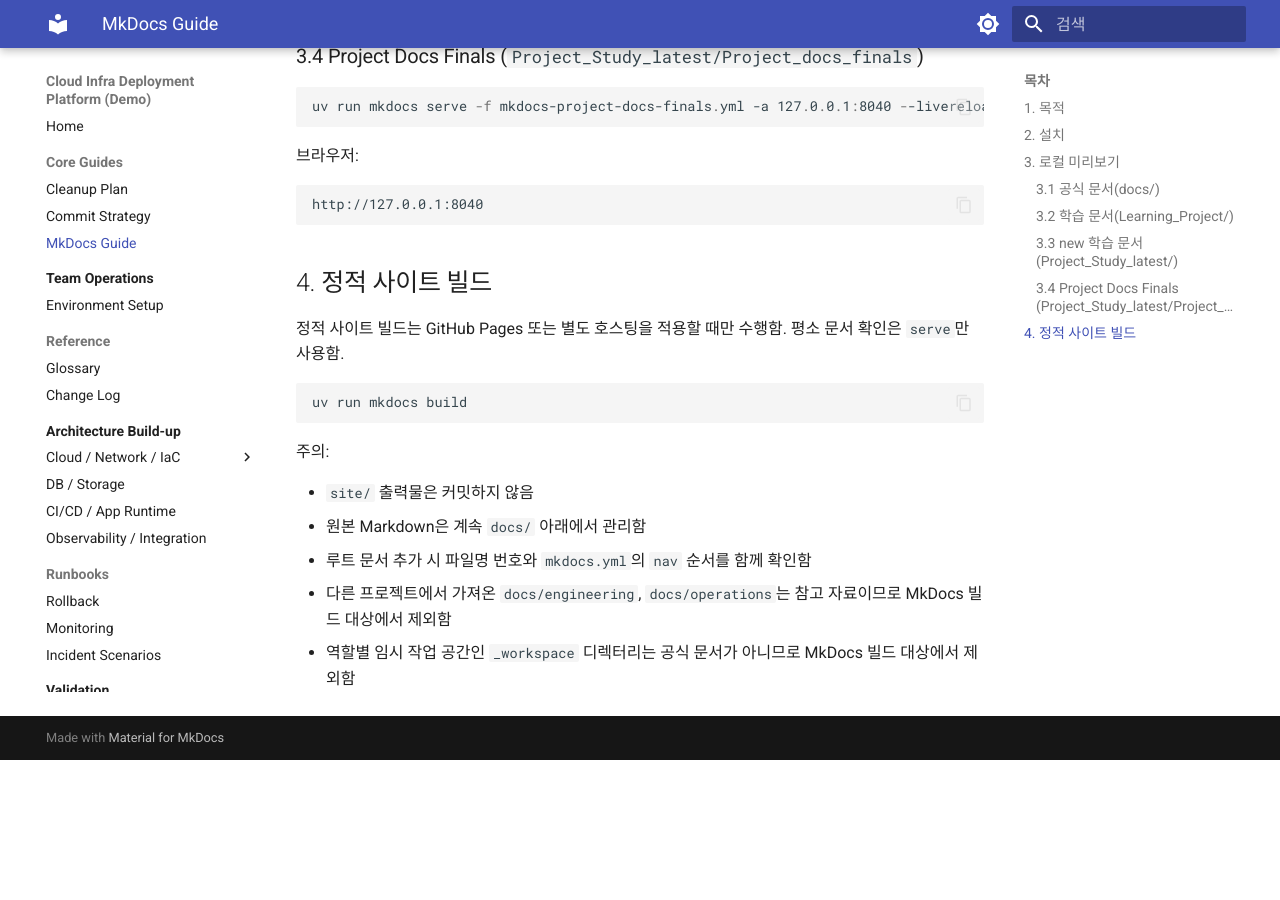
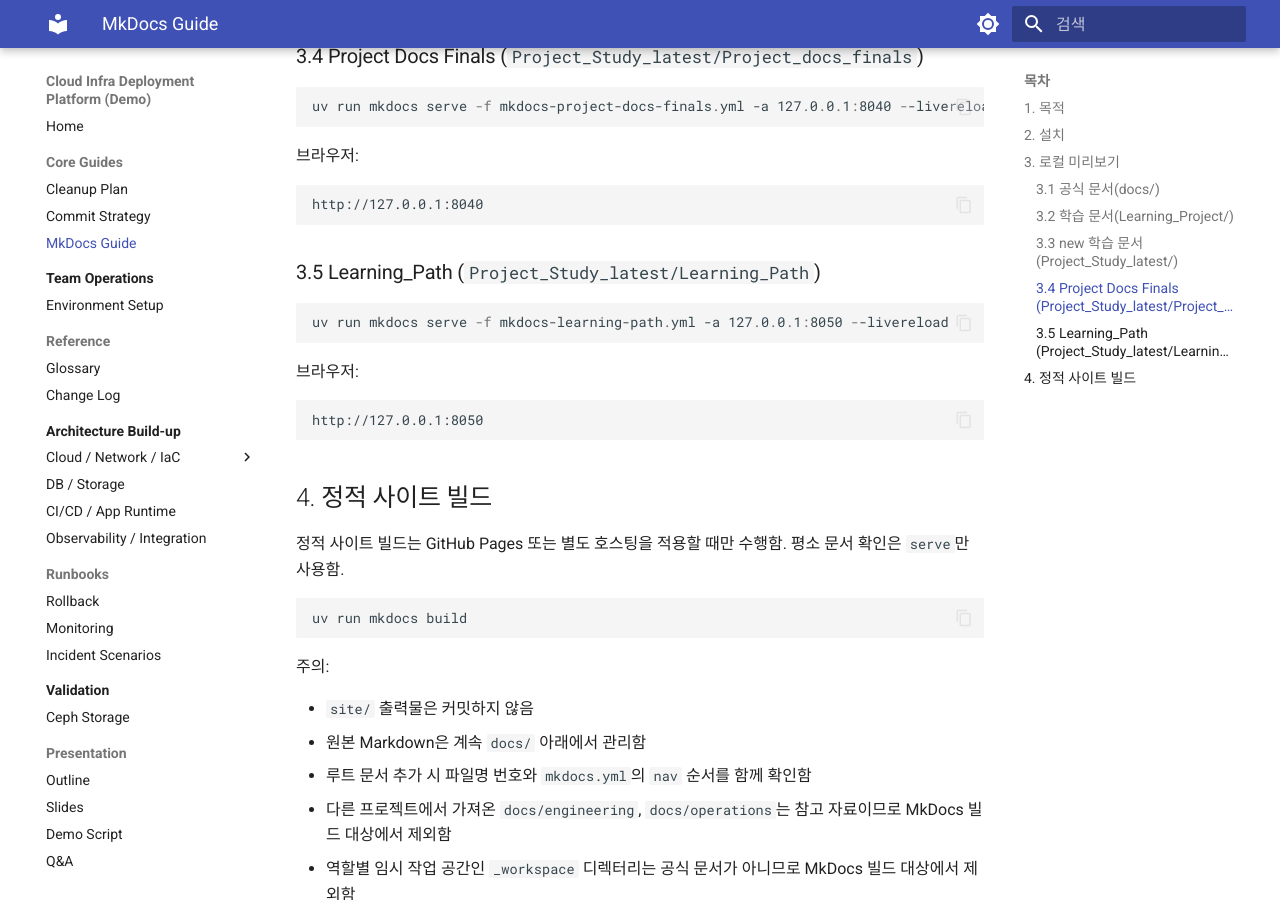
Before and after one commit to KosaCloudTeam2/infra-platform, an MkDocs documentation site: the page built from docs/03_mkdocs_guide.md, in a window 1280 px wide and 900 px high, scrolled down 1627 px. Built offline with MkDocs 1.6.1 and Material for MkDocs 9.7.7, drawn with Linux system fonts in a browser that asks for light colours; before the commit the page ends 2387 px from its top, so only the background shows below that.

Commit message:
docs: mkdocs 실행 명령어 추가

````diff
--- a/docs/03_mkdocs_guide.md
+++ b/docs/03_mkdocs_guide.md
@@ -83,6 +83,18 @@
 http://127.0.0.1:8040
 ```
 
+### 3.5 Learning_Path (`Project_Study_latest/Learning_Path`)
+
+```powershell
+uv run mkdocs serve -f mkdocs-learning-path.yml -a 127.0.0.1:8050 --livereload
+```
+
+브라우저:
+
+```text
+http://127.0.0.1:8050
+```
+
 ## 4. 정적 사이트 빌드
 
 정적 사이트 빌드는 GitHub Pages 또는 별도 호스팅을 적용할 때만 수행함. 평소 문서 확인은 `serve`만
````
